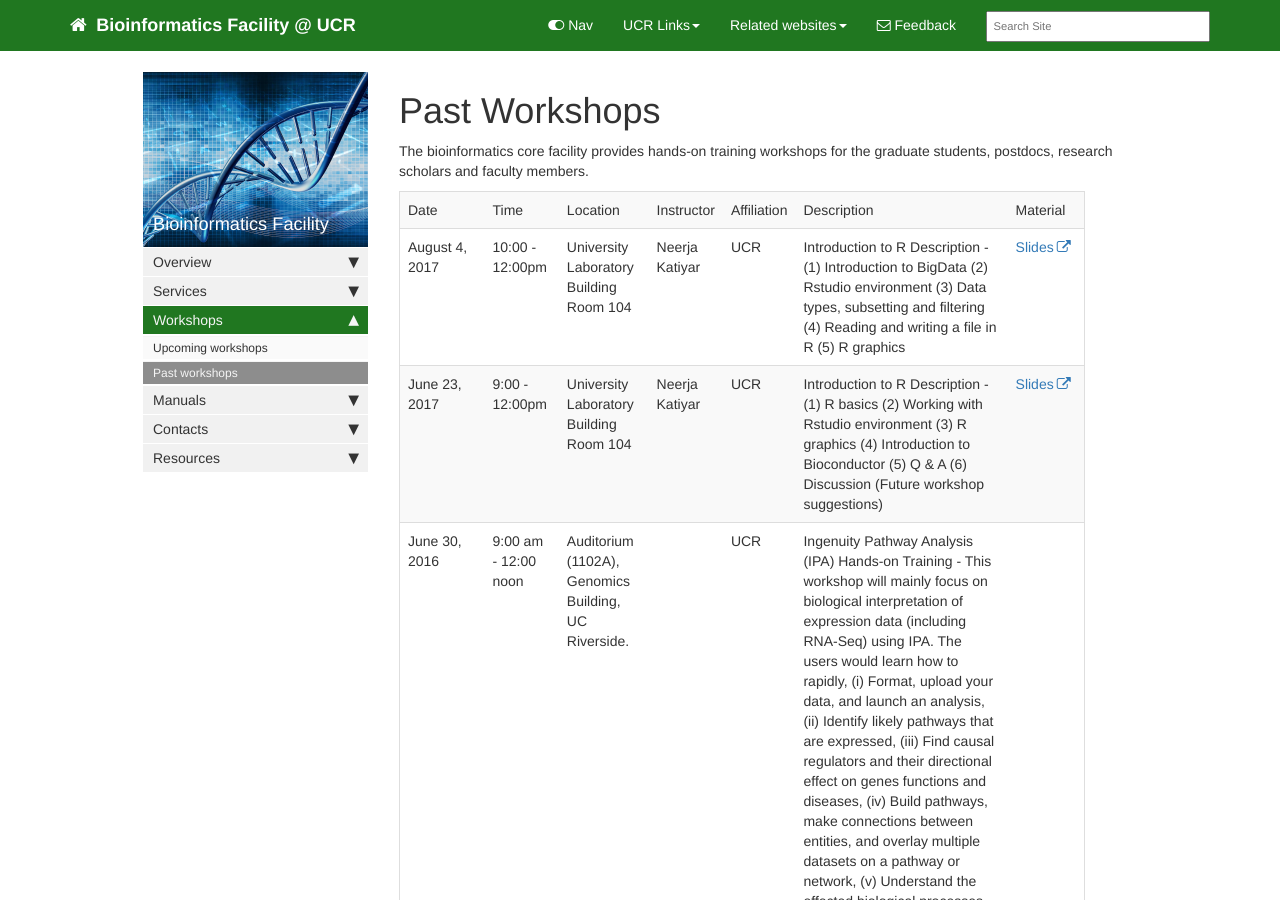
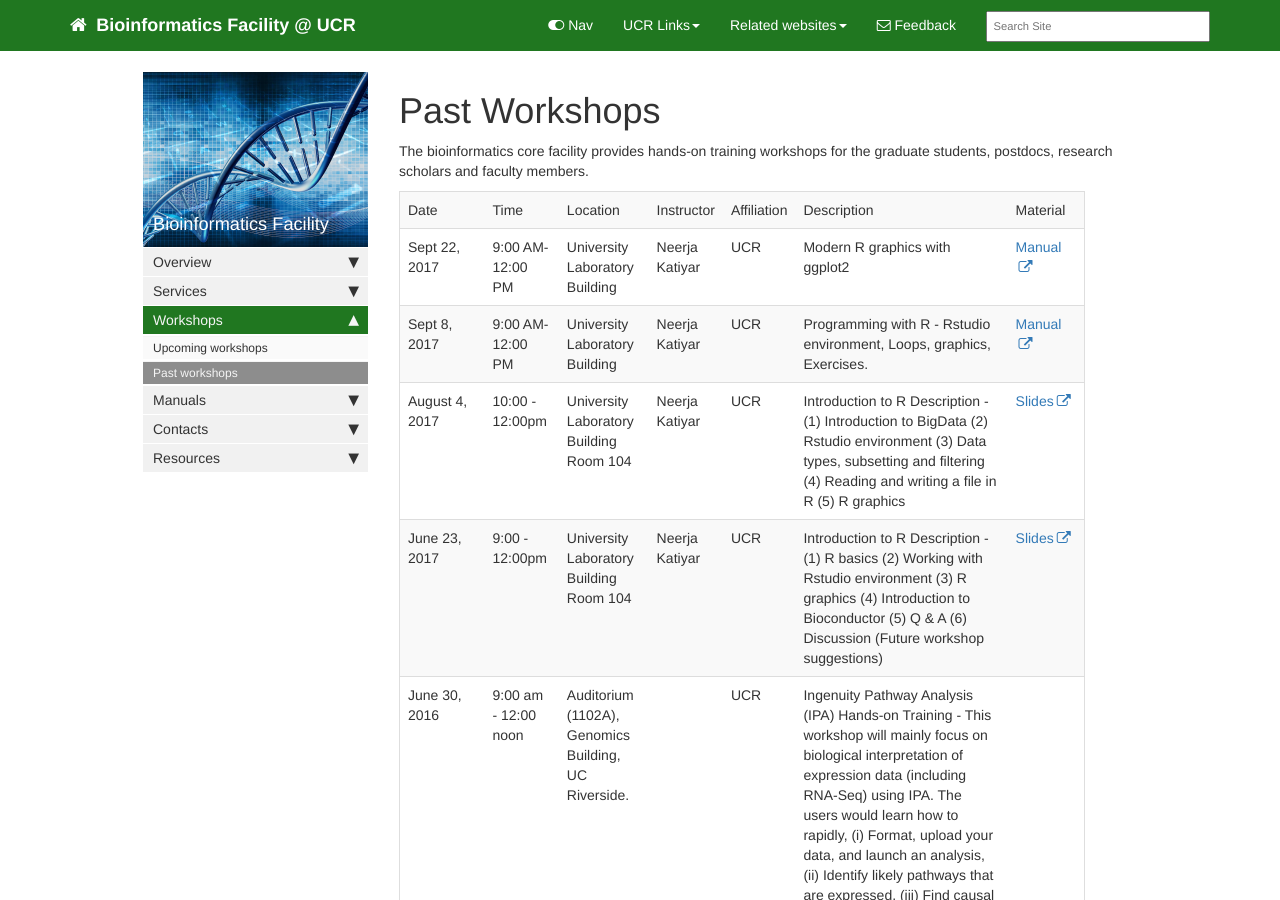
Before and after one commit to ucr-bioinformatics/ucr-bioinformatics.github.io, a Jekyll site: the page built from pages/main/past_workshops.md, in a window 1280 px wide and 900 px high. Built offline with Jekyll 4.4.1, drawn with Linux system fonts in a browser that asks for light colours; nearby versions of some CDN libraries; comment, search, counter and statistics services are not loaded.

Commit message:
Update workshop information

```diff
--- a/pages/main/past_workshops.md
+++ b/pages/main/past_workshops.md
@@ -13,6 +13,8 @@ wide: true
 The bioinformatics core facility provides hands-on training workshops for the graduate students, postdocs, research scholars and faculty members.
 
 Date | Time | Location | Instructor | Affiliation | Description | Material
+Sept 22, 2017 | 9:00 AM- 12:00 PM | University Laboratory Building | Neerja Katiyar | UCR | Modern R graphics with ggplot2 | [Manual](http://biocluster.bioinfo.ucr.edu/~nkatiyar/Bioinformatics_Workshops/R_programming_Sept8_2017/Rbasics.html) |
+Sept 8, 2017 | 9:00 AM- 12:00 PM | University Laboratory Building | Neerja Katiyar | UCR | Programming with R - Rstudio environment, Loops, graphics, Exercises. | [Manual](http://biocluster.bioinfo.ucr.edu/~nkatiyar/Bioinformatics_Workshops/R_programming_Sept8_2017/Rbasics.html) |
 August 4, 2017 | 10:00 - 12:00pm | University Laboratory Building Room 104 | Neerja Katiyar | UCR | Introduction to R Description - (1) Introduction to BigData (2) Rstudio environment (3) Data types, subsetting and filtering (4) Reading and writing a file in R (5) R graphics | [Slides](https://docs.google.com/presentation/d/1YUfyStSdVrDJlXRNWGZSdR8r6K3Wy53G1TqxmYwZM9I/edit?usp=sharing)
 June 23, 2017 | 9:00 - 12:00pm | University Laboratory Building Room 104 | Neerja Katiyar | UCR | Introduction to R Description - (1) R basics (2) Working with Rstudio environment (3) R graphics (4) Introduction to Bioconductor (5) Q & A (6) Discussion (Future workshop suggestions) | [Slides](https://docs.google.com/presentation/d/1ekxs-JSfZddt8lkSkloyF4AFbeI8dvy2SyxUd-jYan8/edit?usp=sharing)
 June 30, 2016 | 9:00 am - 12:00 noon | Auditorium (1102A), Genomics Building, UC Riverside. | | UCR | Ingenuity Pathway Analysis (IPA) Hands-on Training - This workshop will mainly focus on biological interpretation of expression data (including RNA-Seq) using IPA. The users would learn how to rapidly, (i) Format, upload your data, and launch an analysis, (ii) Identify likely pathways that are expressed, (iii) Find causal regulators and their directional effect on genes functions and diseases, (iv) Build pathways, make connections between entities, and overlay multiple datasets on a pathway or network, (v) Understand the effected biological processes, and (vi) Comparison Analysis: utilize a heat map to easily visualize trends across multiple time points or samples. Please make sure to bring your laptop with a modern internet browser (IE 10+, Firefox 10+, Chrome 21.x+, Safari 5.1+) for this training event. | |
```
Also changed, not shown: pages/main/upcoming_workshops.md (+1 -2 lines).
